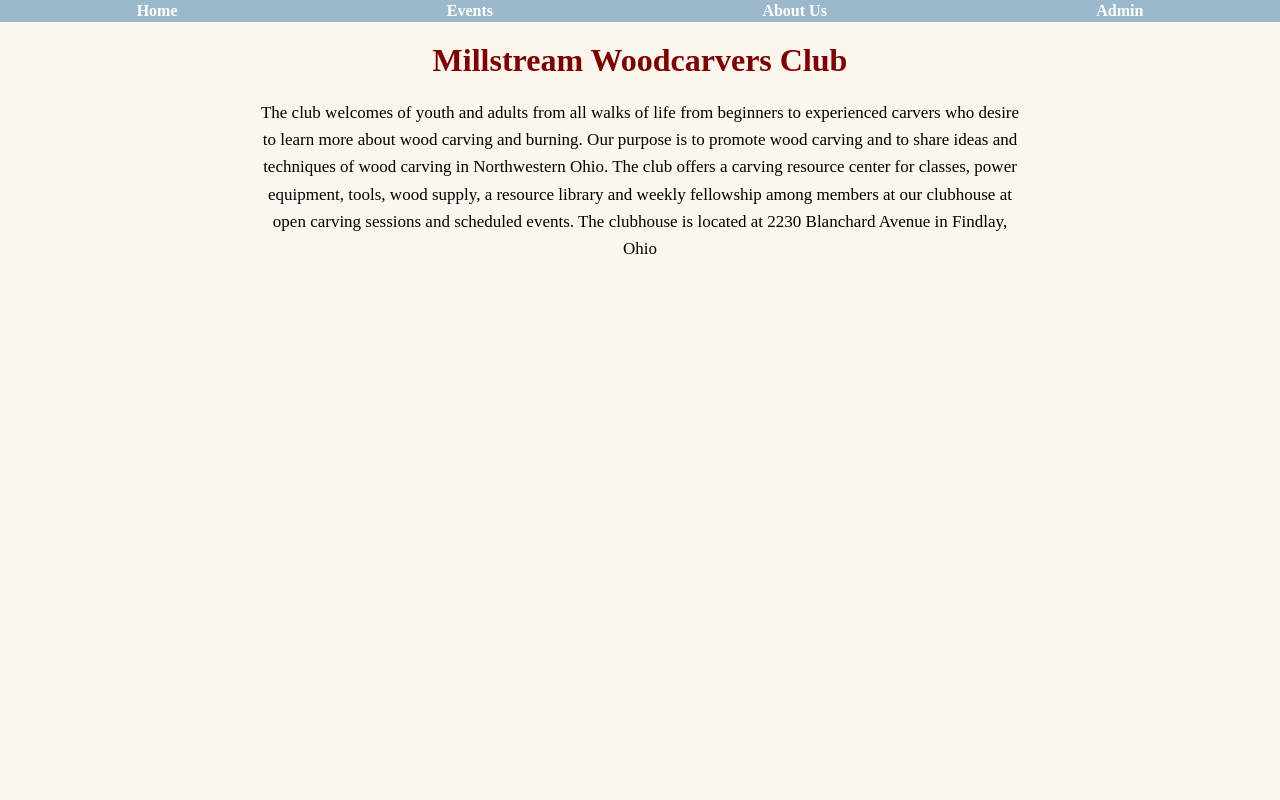
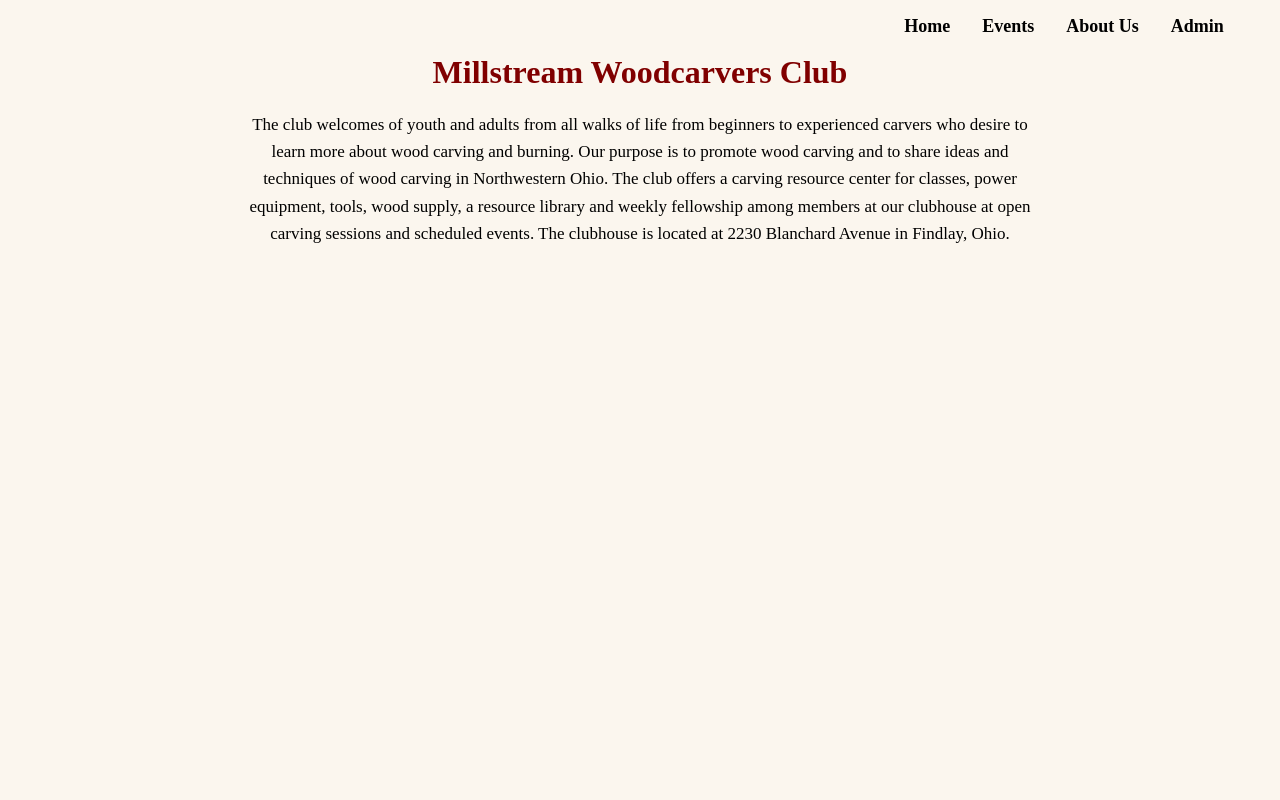
Before and after one commit to sidiBtr/CSCI480-project, a React (Vite) app in the folder frontend/: page / in a window 1280 px wide. Shown: the top 800 px of the page. Built offline with nearby package versions, Linux system fonts and the light colour scheme.

Commit message:
New nav bar

```diff
--- a/frontend/src/components/NavBarStyle.css
+++ b/frontend/src/components/NavBarStyle.css
@@ -1,5 +1,5 @@
 .navbar {
-    background-color: #9BB8CD;
+    background-color: transparent;
     padding: 2px;
 }
 .navbar ul {
@@ -8,15 +8,18 @@
     justify-content: space-around;
     list-style: none;
     color: white;
+    float: right;
+    margin-right: 3%;
 }
 .navbar a {
     text-decoration: none;
-    color: white;
-    font-size: 16px;
+    color: black;
+    font-size: 18px;
     font-weight: bold;
     transition: color 0.3s ease;
+    padding: 14px 16px;
 }
 
 .navbar a:hover {
-    color: #F97B22;
+    color: maroon;
 }
--- a/frontend/src/pages/Home.jsx
+++ b/frontend/src/pages/Home.jsx
@@ -13,7 +13,7 @@ export default function Home() {
         in Northwestern Ohio. The club offers a carving resource center for classes, power equipment,
         tools, wood supply, a resource library and weekly fellowship among members
         at our clubhouse at open carving sessions and scheduled events.
-        The clubhouse is located at 2230 Blanchard Avenue in Findlay, Ohio </p>
+        The clubhouse is located at 2230 Blanchard Avenue in Findlay, Ohio. </p>
       </div>
     </div>
     <footer>
@@ -23,7 +23,7 @@ export default function Home() {
         <div className="social-media-icons">
           {/* Add social media icons here */}
         </div>
-      </footer>
+    </footer>
     </>
 
   );
--- a/frontend/src/pages/homePage.css
+++ b/frontend/src/pages/homePage.css
@@ -2,9 +2,9 @@
     max-width: 800px;
     min-height: 100vh;
     margin: 0 auto;
-    padding: 20px;
-    display: flex;
-    flex-direction: column;
+    /*padding: 20px;*/
+    padding-top: 50px;
+
   }
 
   h2 {
```
